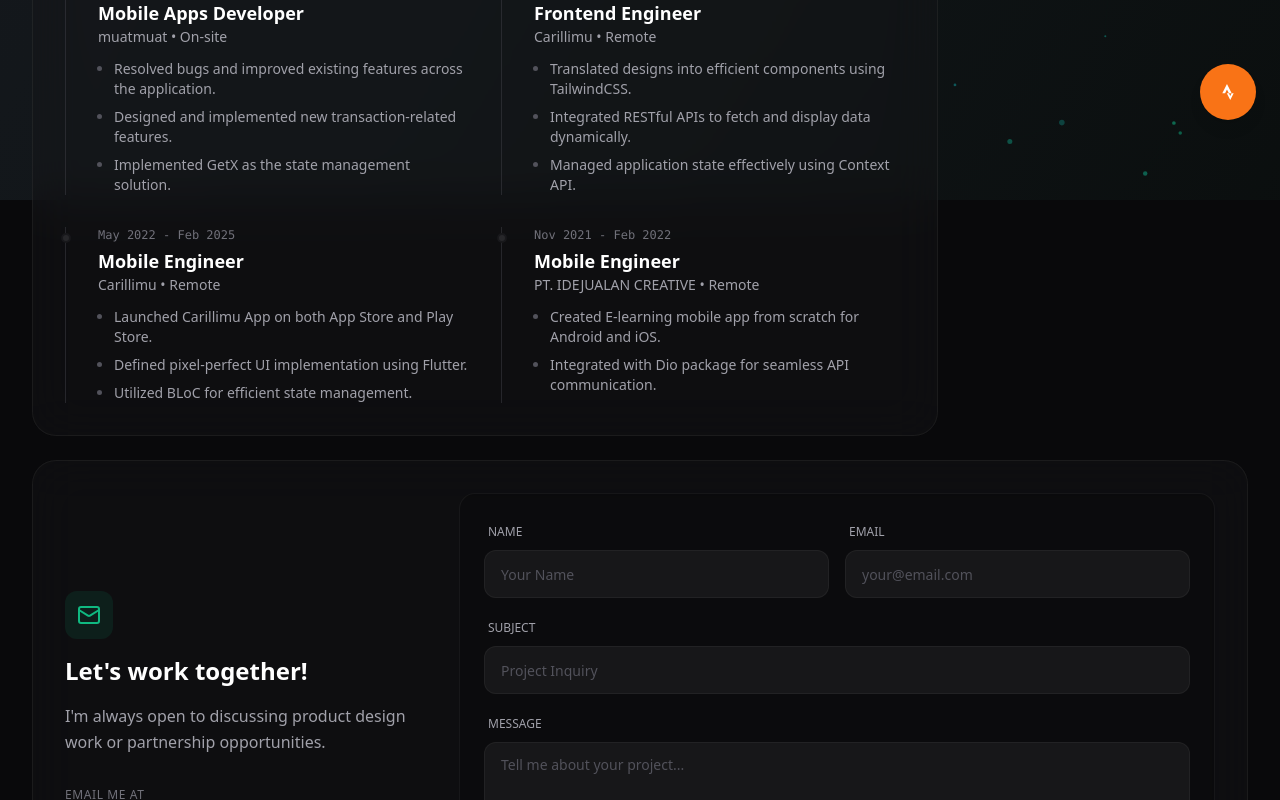
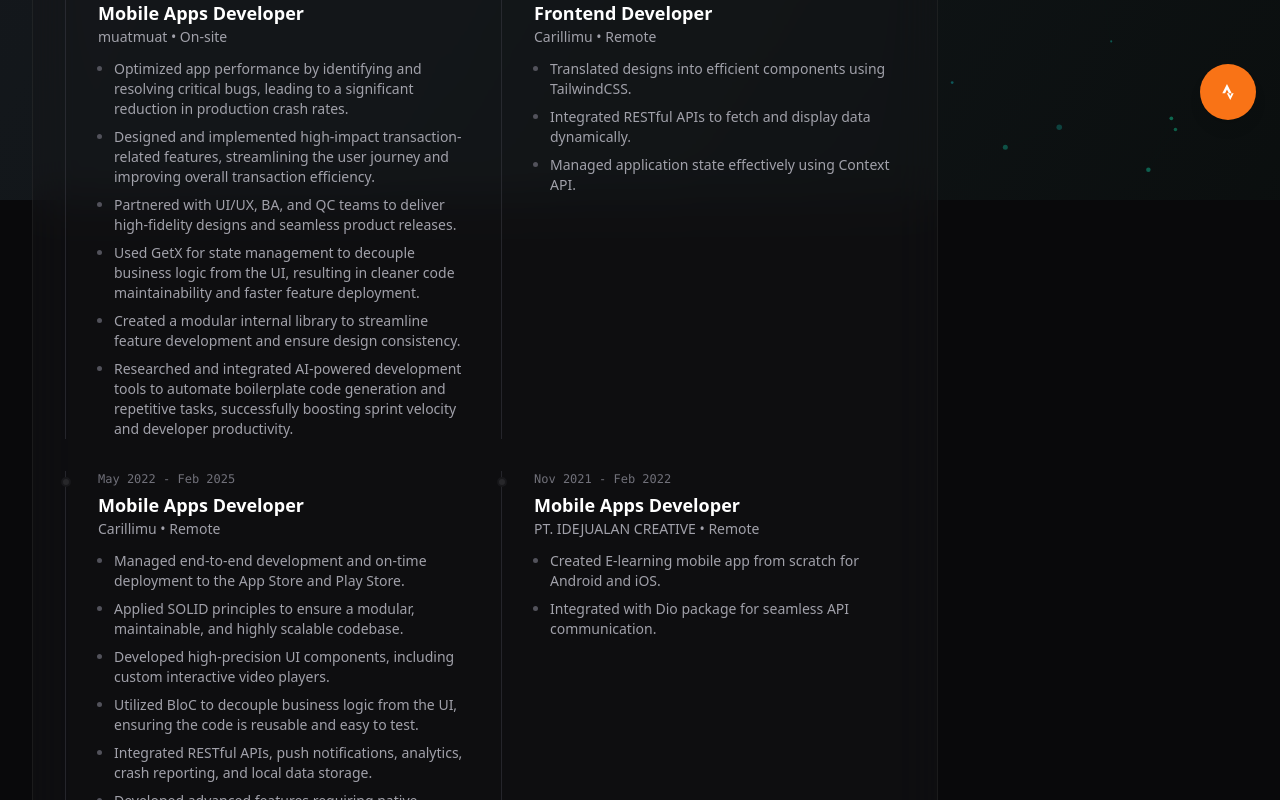
Before and after one commit to febryardiansyah/febryardiansyah.github.io, a Next.js app: page / in a window 1280 px wide. Shown: the part 600-1400 px from the top of the page. Built offline with nearby package versions, Linux system fonts and the light colour scheme.

Commit message:
fix: update work experiences

```diff
--- a/app/page.tsx
+++ b/app/page.tsx
@@ -50,7 +50,7 @@ export default function Home() {
                  Specialized in <span className="text-emerald-400 font-semibold">Flutter</span>, <span className="text-blue-400 font-semibold">React</span>, and <span className="text-white font-semibold">Next.js</span>.
                </p>
                <div className="flex flex-wrap gap-3">
-                  <Link href="https://drive.google.com/file/d/1AOHZpkqbuNiuvFVkAwJq8aU0aBDcOoif/view?usp=sharing" target="_blank">
+                  <Link href="https://drive.google.com/file/d/1fg7eGgiI3cgq44DECppLB7YeICXYSBZm/view?usp=sharing" target="_blank">
                     <Button className="rounded-full bg-emerald-600 hover:bg-emerald-500 text-white border-0 px-6 py-6 h-auto text-base">
                       <FileDown className="mr-2 h-5 w-5" /> Download CV
                     </Button>
@@ -155,9 +155,12 @@ export default function Home() {
                   <div className="text-sm text-zinc-400">muatmuat • On-site</div>
                 </div>
                 <ul className="list-disc pl-4 text-zinc-400 space-y-2 text-sm mt-3 marker:text-zinc-600">
-                  <li>Resolved bugs and improved existing features across the application.</li>
-                  <li>Designed and implemented new transaction-related features.</li>
-                  <li>Implemented GetX as the state management solution.</li>
+                  <li>Optimized app performance by identifying and resolving critical bugs, leading to a significant reduction in production crash rates.</li>
+                  <li>Designed and implemented high-impact transaction-related features, streamlining the user journey and improving overall transaction efficiency.</li>
+                  <li>Partnered with UI/UX, BA, and QC teams to deliver high-fidelity designs and seamless product releases.</li>
+                  <li>Used GetX for state management to decouple business logic from the UI, resulting in cleaner code maintainability and faster feature deployment.</li>
+                  <li>Created a modular internal library to streamline feature development and ensure design consistency.</li>
+                  <li>Researched and integrated AI-powered development tools to automate boilerplate code generation and repetitive tasks, successfully boosting sprint velocity and developer productivity.</li>
                 </ul>
               </div>
 
@@ -166,7 +169,7 @@ export default function Home() {
                 <div className="absolute -left-[5px] top-1.5 w-2.5 h-2.5 rounded-full bg-zinc-800 border-2 border-zinc-900 group-hover:bg-blue-500 group-hover:shadow-[0_0_10px_rgba(59,130,246,0.5)] transition-all"></div>
                 <div className="flex flex-col mb-1">
                   <span className="text-xs font-mono text-zinc-500 mb-1">Nov 2024 - Feb 2025</span>
-                  <h3 className="font-bold text-lg text-white">Frontend Engineer</h3>
+                  <h3 className="font-bold text-lg text-white">Frontend Developer</h3>
                   <div className="text-sm text-zinc-400">Carillimu • Remote</div>
                 </div>
                  <ul className="list-disc pl-4 text-zinc-400 space-y-2 text-sm mt-3 marker:text-zinc-600">
@@ -181,13 +184,17 @@ export default function Home() {
                 <div className="absolute -left-[5px] top-1.5 w-2.5 h-2.5 rounded-full bg-zinc-800 border-2 border-zinc-900 group-hover:bg-indigo-500 group-hover:shadow-[0_0_10px_rgba(99,102,241,0.5)] transition-all"></div>
                 <div className="flex flex-col mb-1">
                   <span className="text-xs font-mono text-zinc-500 mb-1">May 2022 - Feb 2025</span>
-                  <h3 className="font-bold text-lg text-white">Mobile Engineer</h3>
+                  <h3 className="font-bold text-lg text-white">Mobile Apps Developer</h3>
                   <div className="text-sm text-zinc-400">Carillimu • Remote</div>
                 </div>
                  <ul className="list-disc pl-4 text-zinc-400 space-y-2 text-sm mt-3 marker:text-zinc-600">
-                  <li>Launched Carillimu App on both App Store and Play Store.</li>
-                  <li>Defined pixel-perfect UI implementation using Flutter.</li>
-                  <li>Utilized BLoC for efficient state management.</li>
+                  <li>Managed end-to-end development and on-time deployment to the App Store and Play Store.</li>
+                  <li>Applied SOLID principles to ensure a modular, maintainable, and highly scalable codebase.</li>
+                  <li>Developed high-precision UI components, including custom interactive video players.</li>
+                  <li>Utilized BloC to decouple business logic from the UI, ensuring the code is reusable and easy to test.</li>
+                  <li>Integrated RESTful APIs, push notifications, analytics, crash reporting, and local data storage.</li>
+                  <li>Developed advanced features requiring native integration using Kotlin (Android) and Swift (iOS).</li>
+                  <li>Collaborated effectively with Backend developers and UI/UX designers within an Agile environment.</li>
                 </ul>
               </div>
 
@@ -196,7 +203,7 @@ export default function Home() {
                 <div className="absolute -left-[5px] top-1.5 w-2.5 h-2.5 rounded-full bg-zinc-800 border-2 border-zinc-900 group-hover:bg-amber-500 group-hover:shadow-[0_0_10px_rgba(245,158,11,0.5)] transition-all"></div>
                 <div className="flex flex-col mb-1">
                   <span className="text-xs font-mono text-zinc-500 mb-1">Nov 2021 - Feb 2022</span>
-                  <h3 className="font-bold text-lg text-white">Mobile Engineer</h3>
+                  <h3 className="font-bold text-lg text-white">Mobile Apps Developer</h3>
                   <div className="text-sm text-zinc-400">PT. IDEJUALAN CREATIVE • Remote</div>
                 </div>
                  <ul className="list-disc pl-4 text-zinc-400 space-y-2 text-sm mt-3 marker:text-zinc-600">
```
Also changed, not shown: 1 other file (tests, documents, lock files or other folders).
